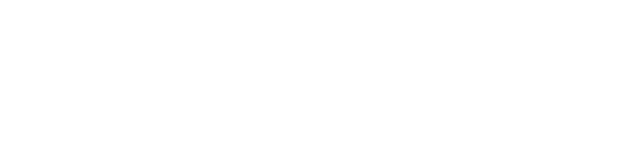
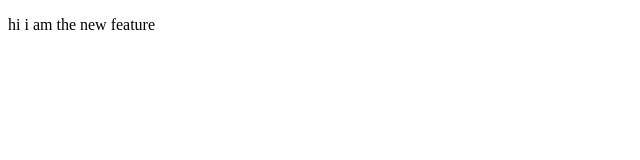
Before and after one commit to samarjeetsamar/git-branch, a plain HTML site: page index.html in a window 1280 px wide. Shown: the whole page, without its empty margins (0-640 px from the left). Drawn offline with Linux system fonts and the light colour scheme.

Commit message:
feature implemented

```diff
--- a/index.html
+++ b/index.html
@@ -7,6 +7,6 @@
 </head>
 <body>
 
-
+     <P>hi i am the new feature</P>
 </body>
 </html>
```
